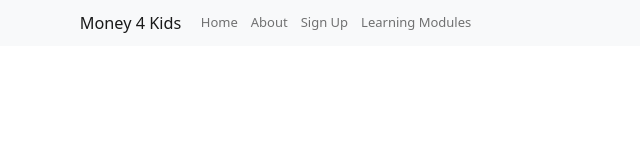
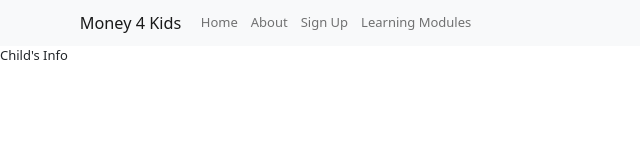
Before and after one commit to verdetea22/cs555MoneyForKids2022Fall, a React (Create React App) app: page /ChildDetails in a window 1280 px wide. Shown: the top 160 px of the page, without its empty margins (0-640 px from the left). Built offline with nearby package versions, Linux system fonts and the light colour scheme.

Commit message:
Fixing paths

```diff
--- a/src/App.js
+++ b/src/App.js
@@ -8,7 +8,8 @@ import Login from "./pages/login/Login";
 import ModulesDashboard from "./pages/moduleDashboard/modulesDashboard";
 import Module from "./pages/module/module";
 import SalesTaxMod from "./pages/moduleDashboard/salesTax/salesTax";
-import Dashboard from "./pages/home/Dashboard";
+import Dashboard from "./pages/ParentPages/Dashboard";
+import ChildDetails from "./pages/ParentPages/ChildDetails";
 
 function App() {
   return (
@@ -23,6 +24,8 @@ function App() {
         <Route path="/Modules/Module/*" element={<Module />} />{" "}
         <Route path="/SalesTaxMod" element={<SalesTaxMod />} />{" "}
         <Route path="/Dashboard" element={<Dashboard />} />{" "}
+        <Route path="/ChildDetails" element={<ChildDetails />} />{" "}
+
       </Routes>{" "}
     </BrowserRouter>
   );
--- a/src/pages/ParentPages/ChildProfile.jsx
+++ b/src/pages/ParentPages/ChildDetails.jsx
@@ -2,12 +2,11 @@ import React from "react";
 import { useState, useContext } from "react";
 
 
-function ChildProfile() {
+function ChildDetails() {
 
     return(
         <p>Child's Info</p>
-
     )
 
 }
-export default ChildProfile;
+export default ChildDetails;
```
